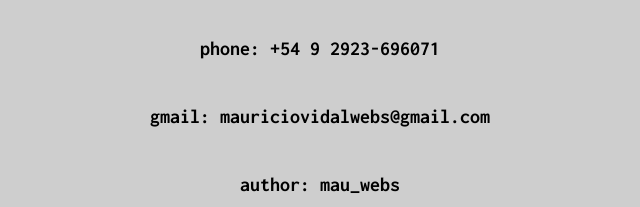
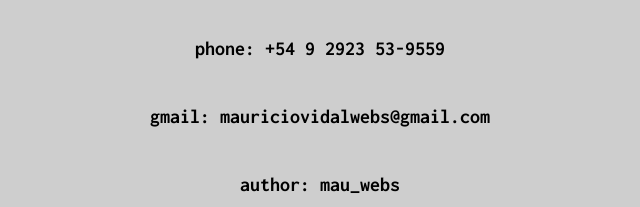
Before and after one commit to MauWebs/Coffe-Break, a plain HTML site: page contact.html in a window 1280 px wide. Shown: the part 364-571 px from the top of the page, 320-960 px from the left. Drawn offline with Linux system fonts and the light colour scheme.

Commit message:
first commit

```diff
--- a/contact.html
+++ b/contact.html
@@ -37,7 +37,7 @@
 
 				<h3>information</h3>
 
-				<p>phone: +54 9 2923-696071</p>
+				<p>phone: +54 9 2923 53-9559</p>
 
 				<p>gmail: mauriciovidalwebs@gmail.com</p>
 
```
